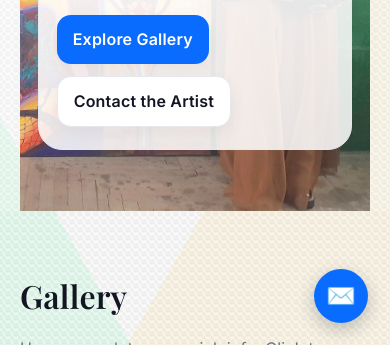
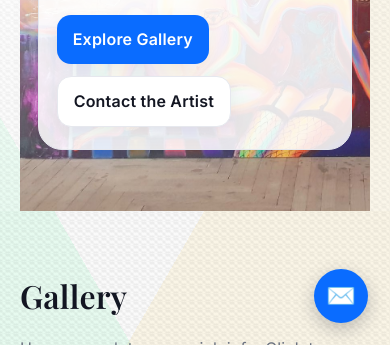
Before and after one commit to Ajwata/margo-art, a plain HTML site: page index.html in a window 390 px wide. Shown: the part 499-844 px from the top of the page. Drawn offline with nearby package versions, Linux system fonts and the light colour scheme.

Commit message:
Update index.html

```diff
--- a/index.html
+++ b/index.html
@@ -288,7 +288,20 @@ body {
     background-position: 30% 10%, 60% 50%, 100% 80%, 20% 60%, 0 0, 0 0;
   }
 }
+@media (max-width: 768px){
+  .hero-media{
+    background-position: left center !important;   /* фокусируемся на левой части */
+    /* если нужно ещё левее — используй число: */
+    /* background-position: 10% 50% !important; */
+  }
+}
 
+/* доп. вариант для очень узких экранов */
+@media (max-width: 420px){
+  .hero-media{
+    background-position: 5% 50% !important; /* ещё чуть левее */
+  }
+}
   </style>
 
 </head>
```
